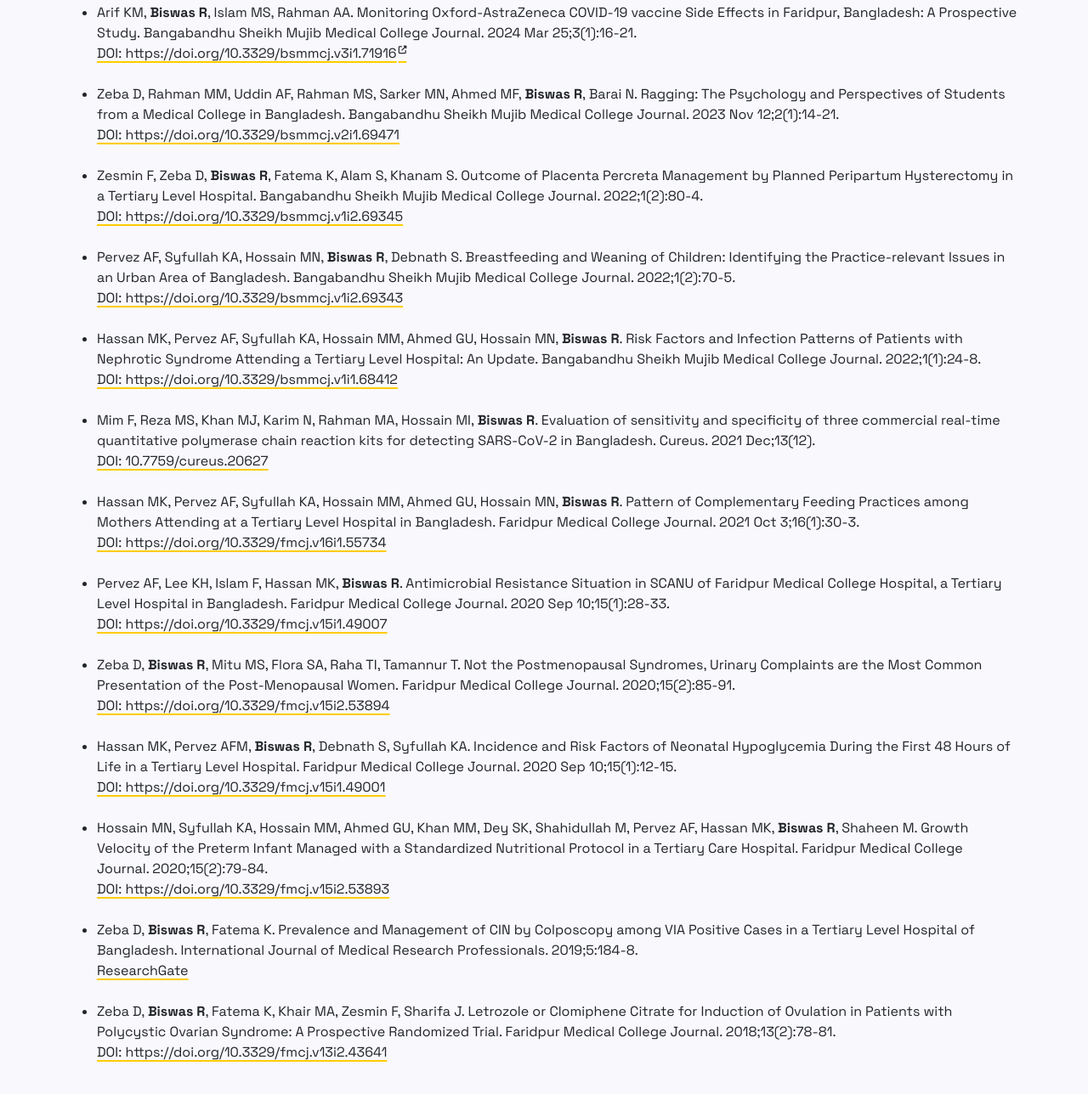
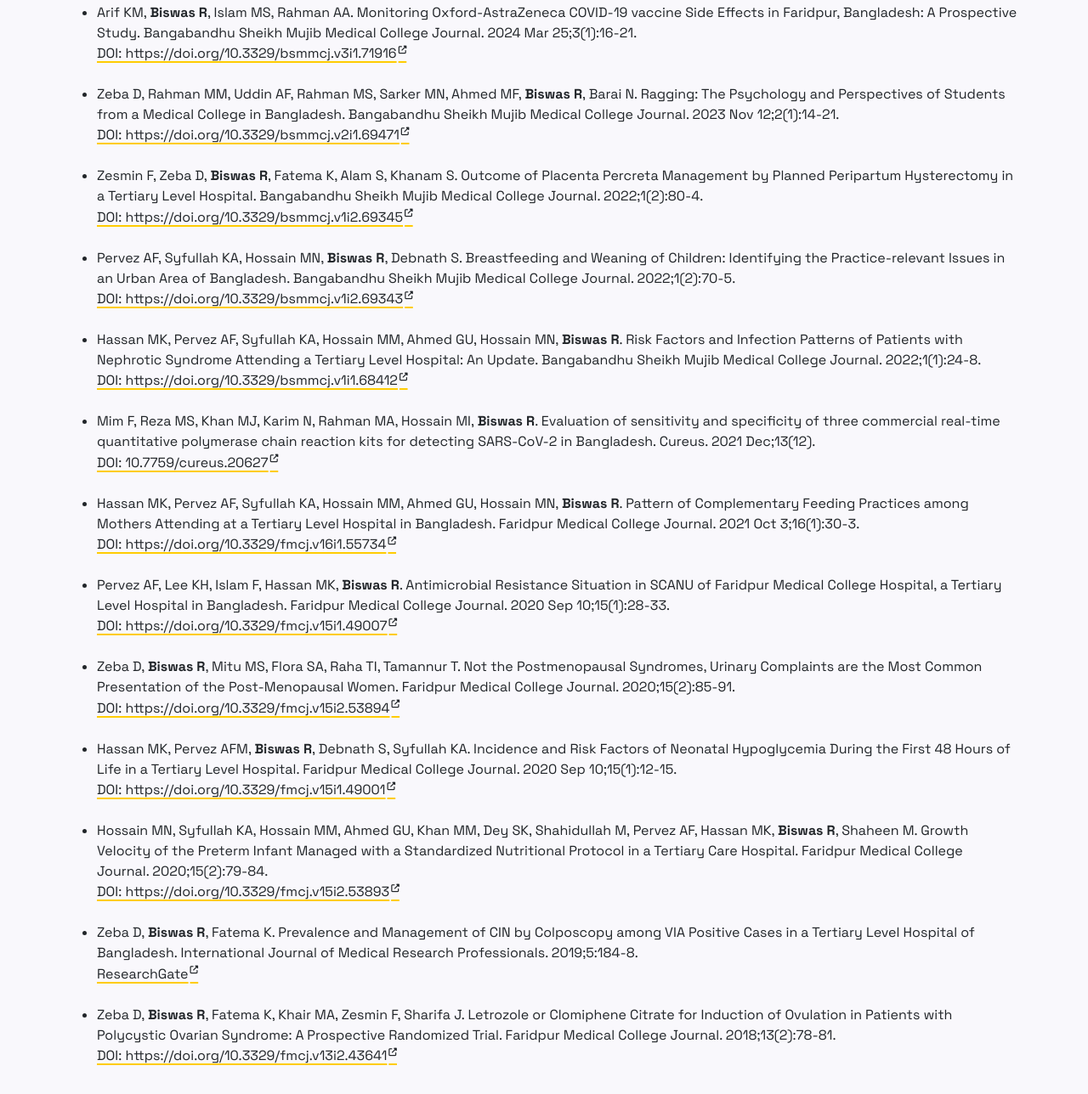
Before and after one commit to Ashonko/drrajibbiswas.com, a plain HTML site: page pages/publications/index.html in a window 1280 px wide. Shown: the part 477-1765 px from the top of the page at 85% size. Drawn offline with nearby package versions, Linux system fonts and the light colour scheme.

Commit message:
Publication list updated
Revised the links and added a book.

```diff
--- a/pages/publications/index.html
+++ b/pages/publications/index.html
@@ -94,66 +94,66 @@
             <li>Zeba D, Rahman MM, Uddin AF, Rahman MS, Sarker MN, Ahmed MF, <b>Biswas R</b>, Barai N. Ragging: The
                 Psychology and Perspectives of Students from a Medical College in Bangladesh. Bangabandhu Sheikh Mujib
                 Medical College Journal. 2023 Nov 12;2(1):14-21.<br>
-                <a href="https://doi.org/10.3329/bsmmcj.v2i1.69471" target="_blank" class="linkDec">DOI:
+                <a href="https://doi.org/10.3329/bsmmcj.v2i1.69471" target="_blank" class="linkDecExt">DOI:
                     https://doi.org/10.3329/bsmmcj.v2i1.69471</a> <br><br>
             </li>
             <li>Zesmin F, Zeba D, <b>Biswas R</b>, Fatema K, Alam S, Khanam S. Outcome of Placenta Percreta Management
                 by Planned Peripartum Hysterectomy in a Tertiary Level Hospital. Bangabandhu Sheikh Mujib Medical
                 College Journal. 2022;1(2):80-4.<br>
-                <a href="https://doi.org/10.3329/bsmmcj.v1i2.69345" target="_blank" class="linkDec">DOI:
+                <a href="https://doi.org/10.3329/bsmmcj.v1i2.69345" target="_blank" class="linkDecExt">DOI:
                     https://doi.org/10.3329/bsmmcj.v1i2.69345</a> <br><br>
             </li>
             <li>Pervez AF, Syfullah KA, Hossain MN, <b>Biswas R</b>, Debnath S. Breastfeeding and Weaning of Children:
                 Identifying the Practice-relevant Issues in an Urban Area of Bangladesh. Bangabandhu Sheikh Mujib
                 Medical College Journal. 2022;1(2):70-5.<br>
-                <a href="https://doi.org/10.3329/bsmmcj.v1i2.69343" target="_blank" class="linkDec">DOI:
+                <a href="https://doi.org/10.3329/bsmmcj.v1i2.69343" target="_blank" class="linkDecExt">DOI:
                     https://doi.org/10.3329/bsmmcj.v1i2.69343</a> <br> <br>
             </li>
             <li>Hassan MK, Pervez AF, Syfullah KA, Hossain MM, Ahmed GU, Hossain MN, <b>Biswas R</b>. Risk Factors and
                 Infection Patterns of Patients with Nephrotic Syndrome Attending a Tertiary Level Hospital: An Update.
                 Bangabandhu Sheikh Mujib Medical College Journal. 2022;1(1):24-8.<br>
-                <a href="https://doi.org/10.3329/bsmmcj.v1i1.68412" target="_blank" class="linkDec">DOI:
+                <a href="https://doi.org/10.3329/bsmmcj.v1i1.68412" target="_blank" class="linkDecExt">DOI:
                     https://doi.org/10.3329/bsmmcj.v1i1.68412</a> <br> <br>
             </li>
             <li>Mim F, Reza MS, Khan MJ, Karim N, Rahman MA, Hossain MI, <b>Biswas R</b>. Evaluation of sensitivity and
                 specificity of three commercial real-time quantitative polymerase chain reaction kits for detecting
                 SARS-CoV-2 in Bangladesh. Cureus. 2021 Dec;13(12).<br>
-                <a href="https://10.7759/cureus.20627" target="_blank" class="linkDec">DOI: 10.7759/cureus.20627</a>
+                <a href="https://10.7759/cureus.20627" target="_blank" class="linkDecExt">DOI: 10.7759/cureus.20627</a>
                 <br> <br>
             </li>
             <li>Hassan MK, Pervez AF, Syfullah KA, Hossain MM, Ahmed GU, Hossain MN, <b>Biswas R</b>. Pattern of
                 Complementary Feeding Practices among Mothers Attending at a Tertiary Level Hospital in Bangladesh.
                 Faridpur Medical College Journal. 2021 Oct 3;16(1):30-3. <br>
                 <a href="https://www.banglajol.info/index.php/FMCJ/article/view/55734" target="_blank"
-                    class="linkDec">DOI:
+                    class="linkDecExt">DOI:
                     https://doi.org/10.3329/fmcj.v16i1.55734</a> <br><br>
             </li>
             <li>Pervez AF, Lee KH, Islam F, Hassan MK, <b>Biswas R</b>. Antimicrobial Resistance Situation in SCANU of
                 Faridpur Medical College Hospital, a Tertiary Level Hospital in Bangladesh. Faridpur Medical College
                 Journal. 2020 Sep 10;15(1):28-33.<br>
                 <a href="https://www.researchgate.net/profile/Abu-Pervez/publication/347150184_Antimicrobial_Resistance_Situation_in_SCANU_of_Faridpur_Medical_College_Hospital_a_Tertiary_Level_Hospital_in_Bangladesh/links/629769ec1117461e03b125fa/Antimicrobial-Resistance-Situation-in-SCANU-of-Faridpur-Medical-College-Hospital-a-Tertiary-Level-Hospital-in-Bangladesh.pdf"
-                    target="_blank" class="linkDec">DOI:
+                    target="_blank" class="linkDecExt">DOI:
                     https://doi.org/10.3329/fmcj.v15i1.49007</a> <br><br>
             </li>
             <li>Zeba D, <b>Biswas R</b>, Mitu MS, Flora SA, Raha TI, Tamannur T. Not the Postmenopausal Syndromes,
                 Urinary Complaints are the Most Common Presentation of the Post-Menopausal Women. Faridpur Medical
                 College Journal. 2020;15(2):85-91.<br>
                 <a href="https://www.banglajol.info/index.php/FMCJ/article/view/53894/37827" target="_blank"
-                    class="linkDec">DOI:
+                    class="linkDecExt">DOI:
                     https://doi.org/10.3329/fmcj.v15i2.53894</a> <br><br>
             </li>
             <li>Hassan MK, Pervez AFM, <b>Biswas R</b>, Debnath S, Syfullah KA. Incidence and Risk Factors of Neonatal
                 Hypoglycemia During the First 48 Hours of Life in a Tertiary Level Hospital. Faridpur Medical College
                 Journal. 2020 Sep 10;15(1):12-15.<br>
                 <a href="https://www.banglajol.info/index.php/FMCJ/article/view/49001/35137" target="_blank"
-                    class="linkDec">DOI:
+                    class="linkDecExt">DOI:
                     https://doi.org/10.3329/fmcj.v15i1.49001</a> <br><br>
             </li>
             <li>Hossain MN, Syfullah KA, Hossain MM, Ahmed GU, Khan MM, Dey SK, Shahidullah M, Pervez AF, Hassan MK,
                 <b>Biswas R</b>,
                 Shaheen M. Growth Velocity of the Preterm Infant Managed with a Standardized Nutritional Protocol
                 in a Tertiary Care Hospital. Faridpur Medical College Journal. 2020;15(2):79-84. <br>
-                <a href="https://doi.org/10.3329/fmcj.v15i2.53893" target="_blank" class="linkDec">DOI:
+                <a href="https://doi.org/10.3329/fmcj.v15i2.53893" target="_blank" class="linkDecExt">DOI:
                     https://doi.org/10.3329/fmcj.v15i2.53893</a> <br><br>
             </li>
             <li>Zeba D, <b>Biswas R</b>, Fatema K. Prevalence and Management of CIN by
@@ -161,13 +161,13 @@
                 Medical
                 Research Professionals. 2019;5:184-8. <br>
                 <a href="https://www.researchgate.net/publication/332144338_Prevalence_and_Management_of_CIN_by_Colposcopy_among_VIA_Positive_Cases_in_a_Tertiary_Level_Hospital_of_Bangladesh"
-                    target="_blank" class="linkDec">ResearchGate</a>
+                    target="_blank" class="linkDecExt">ResearchGate</a>
                 <br><br>
             </li>
             <li>Zeba D, <b>Biswas R</b>, Fatema K, Khair MA, Zesmin F, Sharifa J. Letrozole or Clomiphene Citrate
                 for Induction of Ovulation in Patients with Polycystic Ovarian Syndrome: A Prospective Randomized Trial.
                 Faridpur Medical College Journal. 2018;13(2):78-81. <br>
-                <a href="https://doi.org/10.3329/fmcj.v13i2.43641" target="_blank" class="linkDec">DOI:
+                <a href="https://doi.org/10.3329/fmcj.v13i2.43641" target="_blank" class="linkDecExt">DOI:
                     https://doi.org/10.3329/fmcj.v13i2.43641</a> <br><br>
             </li>
         </ul>
@@ -182,17 +182,17 @@
             <li>Zeba D, Rahman RH, Rahman RM, <b>Biswas R</b>. Current Trends of Alternatives to Hysterectomy in
                 Adenomyosis: A Review Article. Bangabandhu Sheikh Mujib Medical College Journal. 2023 Nov
                 12;2(1):55-8.<br>
-                <a href="https://doi.org/10.3329/bsmmcj.v2i1.69600" target="_blank" class="linkDec">DOI:
+                <a href="https://doi.org/10.3329/bsmmcj.v2i1.69600" target="_blank" class="linkDecExt">DOI:
                     https://doi.org/10.3329/bsmmcj.v2i1.69600</a> <br><br>
             </li>
             <li>Zeba D, Tanjim T, <b>Biswas R</b>. Postpartum Mood Disorders: Sometimes More than" Baby Blues.".
                 Bangabandhu Sheikh Mujib Medical College Journal. 2022;1(1):46-8.<br>
-                <a href="https://doi.org/10.3329/bsmmcj.v1i1.68454" target="_blank" class="linkDec">DOI:
+                <a href="https://doi.org/10.3329/bsmmcj.v1i1.68454" target="_blank" class="linkDecExt">DOI:
                     https://doi.org/10.3329/bsmmcj.v1i1.68454</a> <br> <br>
             </li>
             <li>Zeba D, Biswas M, <b>Biswas R</b>. Peripartum Cardiomyopathy: a Life Threatening Obstetric Emergency.
                 Faridpur Medical College Journal. 2018;13(2):93-6. <br>
-                <a href="https://doi.org/10.3329/fmcj.v13i2.43647" target="_blank" class="linkDec">DOI:
+                <a href="https://doi.org/10.3329/fmcj.v13i2.43647" target="_blank" class="linkDecExt">DOI:
                     https://doi.org/10.3329/fmcj.v13i2.43647</a>
             </li>
         </ul>
@@ -249,6 +249,13 @@
                 Arifeen, Emily S. Gurley. <i>Excessive seepage during MITS procedure: an explorative study to identify
                     the underlying causes.</i> ASTMH 2021</li>
         </ul>
+
+        <h4 class="pt40">Books</h4>
+        <ul>
+            <li>An Overview Of Diabetes <br>
+                Publisher: Eubios Ethics Institute, Christchurch, New Zealand. 2017 <br>
+            <a href="docs/An-Overview-Of-Diabetes-by-Rajib-Biswas-2017.pdf" class="linkDec">Read the eBook</a></li>
+        </ul>
     </div>
 
     <div class="pt80"></div>
```
Also changed, not shown: 1 other file.
